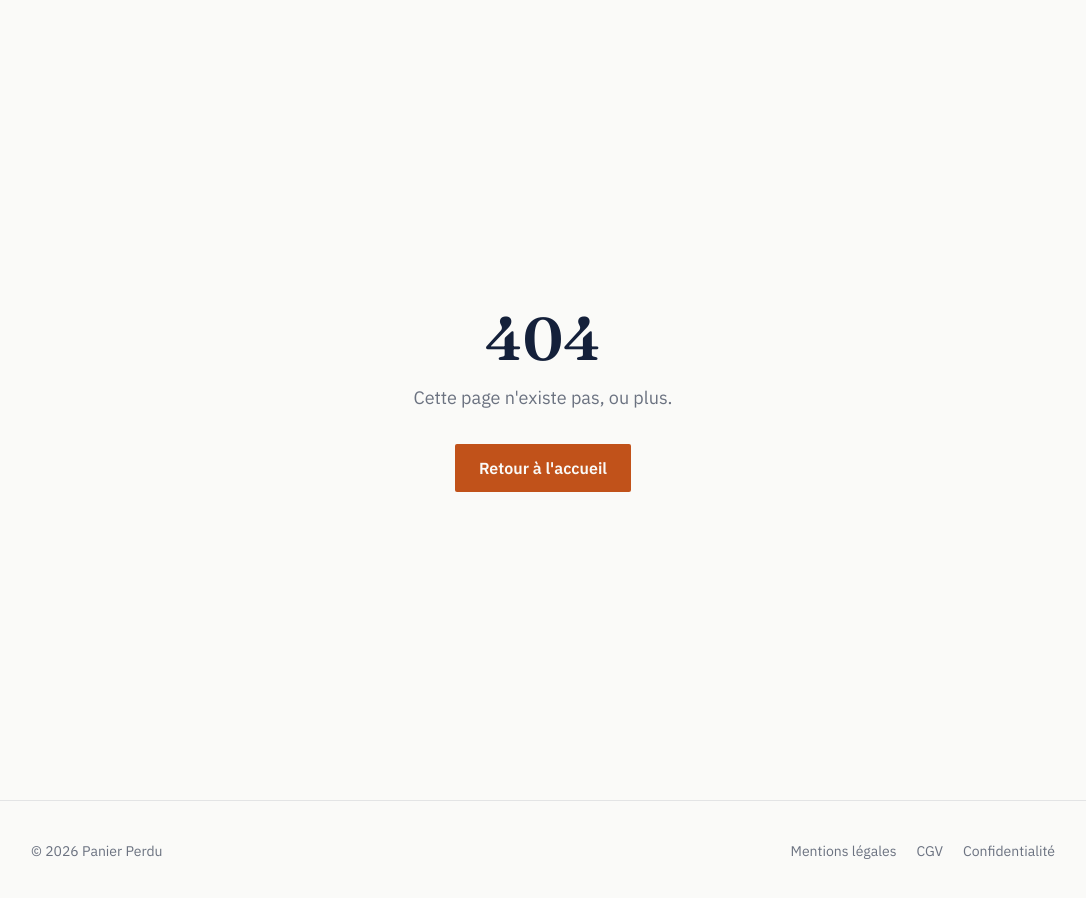
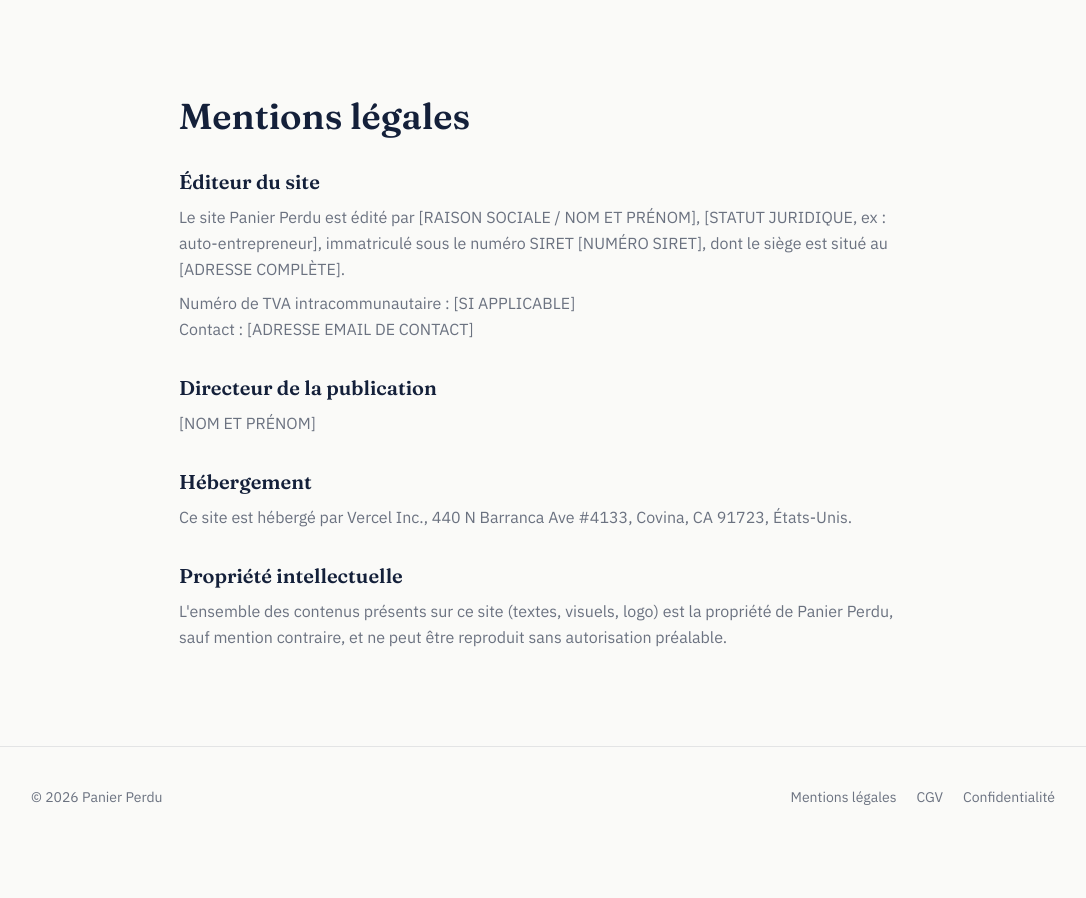
Before and after one commit to huitgt0-ai/-panier-perdu, a Next.js app: page /mentions-legales in a window 1280 px wide. Before the commit this address had no page. Shown: the top 898 px of the page, without its empty margins (97-1183 px from the left). After the commit the page ends 847 px from the top, so only its background shows below. Built offline with nearby package versions, Linux system fonts and the light colour scheme.

Commit message:
Create page.tsx

```diff
--- /dev/null
+++ b/app/mentions-legales/page.tsx
@@ -0,0 +1,56 @@
+export default function MentionsLegales() {
+  return (
+    <main className="mx-auto max-w-3xl px-5 py-16 md:py-24">
+      <h1 className="font-display text-3xl font-semibold text-ink md:text-4xl">
+        Mentions légales
+      </h1>
+
+      <div className="mt-8 space-y-8 font-body text-base leading-relaxed text-ink">
+        <section>
+          <h2 className="font-display text-xl font-semibold text-ink">
+            Éditeur du site
+          </h2>
+          <p className="mt-2 text-muted">
+            Le site Panier Perdu est édité par [RAISON SOCIALE / NOM ET PRÉNOM],
+            [STATUT JURIDIQUE, ex : auto-entrepreneur], immatriculé sous le
+            numéro SIRET [NUMÉRO SIRET], dont le siège est situé au [ADRESSE
+            COMPLÈTE].
+          </p>
+          <p className="mt-2 text-muted">
+            Numéro de TVA intracommunautaire : [SI APPLICABLE]
+            <br />
+            Contact : [ADRESSE EMAIL DE CONTACT]
+          </p>
+        </section>
+
+        <section>
+          <h2 className="font-display text-xl font-semibold text-ink">
+            Directeur de la publication
+          </h2>
+          <p className="mt-2 text-muted">[NOM ET PRÉNOM]</p>
+        </section>
+
+        <section>
+          <h2 className="font-display text-xl font-semibold text-ink">
+            Hébergement
+          </h2>
+          <p className="mt-2 text-muted">
+            Ce site est hébergé par Vercel Inc., 440 N Barranca Ave #4133,
+            Covina, CA 91723, États-Unis.
+          </p>
+        </section>
+
+        <section>
+          <h2 className="font-display text-xl font-semibold text-ink">
+            Propriété intellectuelle
+          </h2>
+          <p className="mt-2 text-muted">
+            L&apos;ensemble des contenus présents sur ce site (textes, visuels,
+            logo) est la propriété de Panier Perdu, sauf mention contraire, et
+            ne peut être reproduit sans autorisation préalable.
+          </p>
+        </section>
+      </div>
+    </main>
+  );
+}
```
